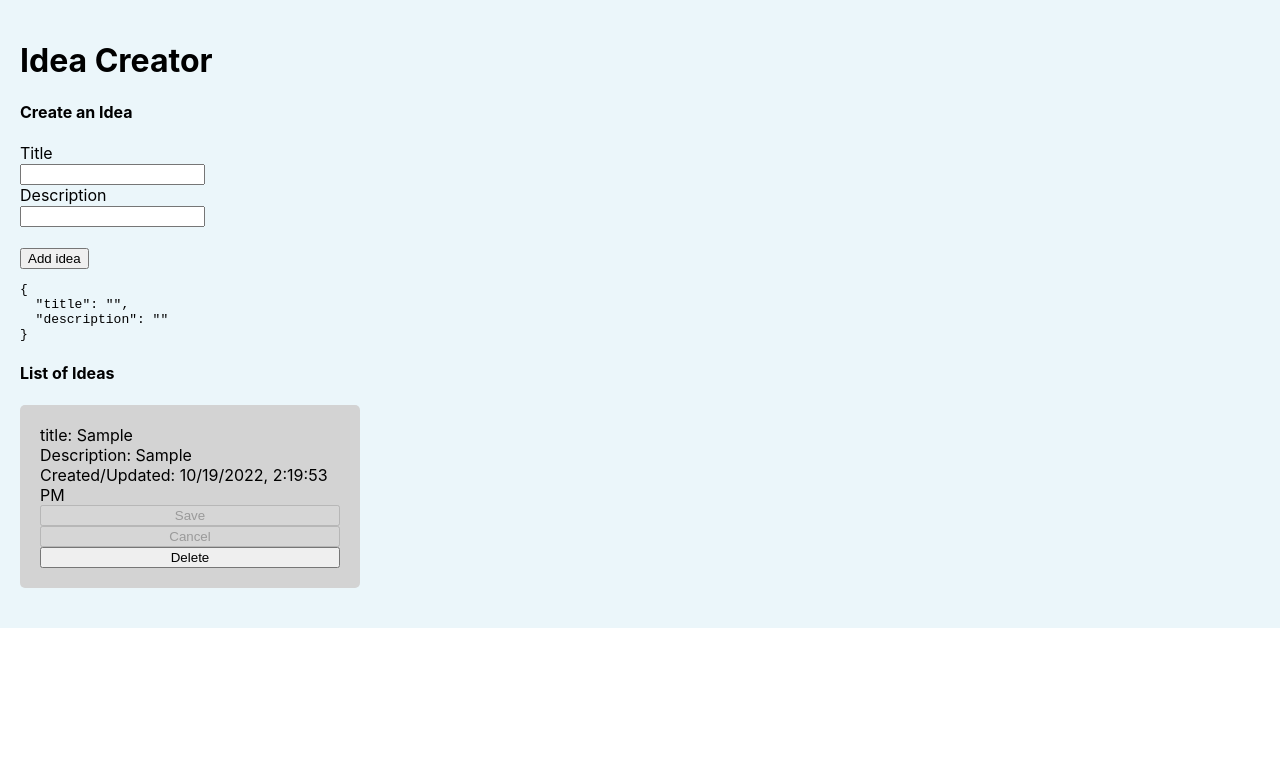
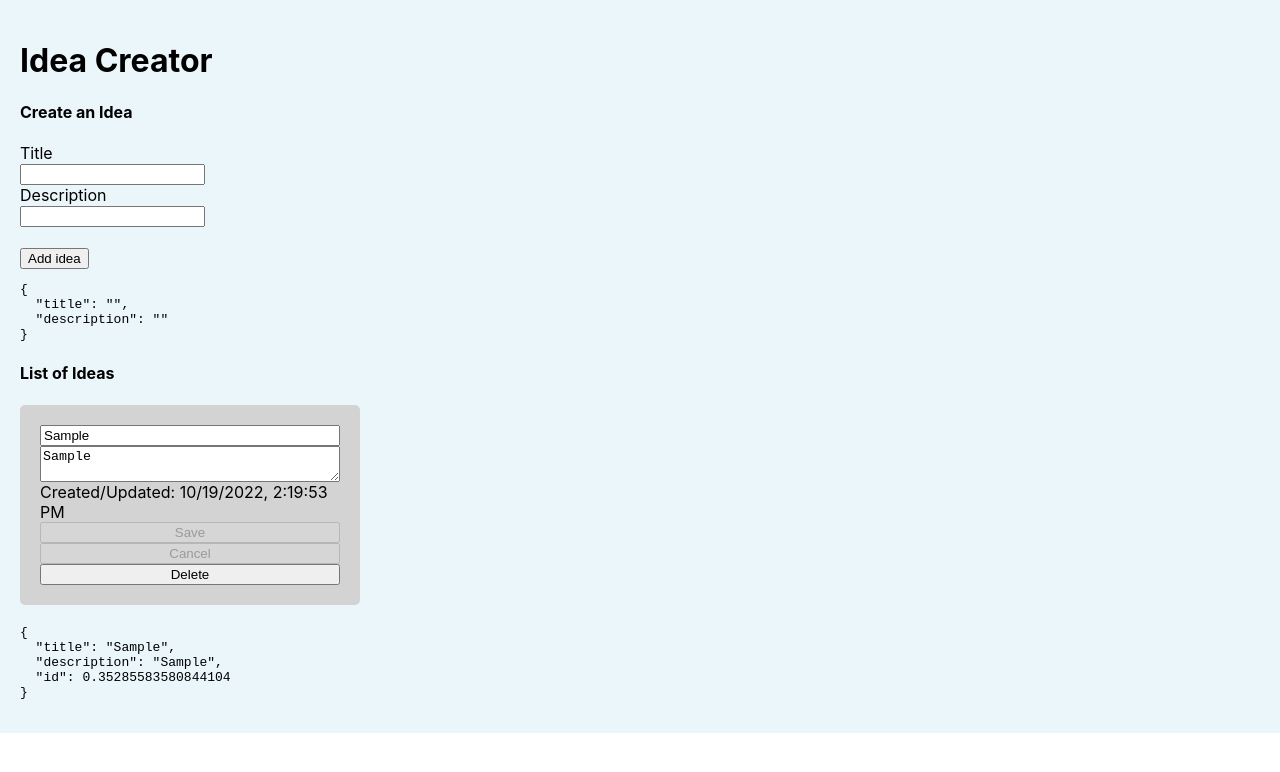
Before and after one commit to kammanz/idea-creator, a React (Create React App) app: page / in a window 1280 px wide. Both pictures are taken after typing "Sample", "Sample" into the empty fields and a click on the button "Add idea". Shown: the top 772 px of the page. Built offline with nearby package versions, Linux system fonts and the light colour scheme.

Commit message:
changing list to formik

```diff
--- a/src/components/Card.js
+++ b/src/components/Card.js
@@ -1,4 +1,5 @@
 import React from 'react';
+import { Formik, Form } from 'formik';
 import styles from './Card.module.css';
 
 const Card = (
@@ -18,39 +19,36 @@ const Card = (
     handleActivateDescription,
     handleBlur,
     handleCancel,
+    handleSubmit,
   },
   ref
-  // textareaRef
 ) => {
   const inputRef2 = React.useRef();
   console.log('inputRef2', inputRef2);
   return (
+    <Formik
+      initialValues={{ title: title, description: description, id: id }}
+      onSubmit={(values, actions) => {
+        handleSubmit(values);
+      }}>
+      {({ values, handleChange }) => (
+        <Form>
           <div className={styles.card}>
-      {isSelectedIdea && isTitleActive ? (
             <input
               ref={ref}
               type="text"
-          defaultValue={selectedIdea.title}
-          onChange={handleTitleChange}
-          onBlur={handleBlur}
+              name="title"
+              defaultValue={values.title}
+              onChange={handleChange}
             />
-      ) : (
-        <div onClick={(e) => handleActivateTitle(e, id)}>title: {title}</div>
-      )}
-      {isSelectedIdea && isDescriptionActive ? (
-        <input
-          // ref={textareaRef}
+
+            <textarea
               ref={ref}
               type="textarea"
-          defaultValue={selectedIdea.description}
-          onChange={handleDescriptionChange}
-          onBlur={handleBlur}
+              name="description"
+              defaultValue={values.description}
+              onChange={handleChange}
             />
-      ) : (
-        <div onClick={() => handleActivateDescription(id)}>
-          Description: {description}
-        </div>
-      )}
             <div>Created/Updated: {date}</div>
             <button
               onClick={() => handleUpdate(id)}
@@ -74,6 +72,10 @@ const Card = (
             </button>
             <button onClick={() => handleDelete(id)}>Delete</button>
           </div>
+          <pre>{JSON.stringify(values, null, 2)}</pre>
+        </Form>
+      )}
+    </Formik>
   );
 };
 
--- a/src/components/List.js
+++ b/src/components/List.js
@@ -6,20 +6,24 @@ import Form from './Form';
 
 const List = () => {
   const [ideas, setIdeas] = useState([]);
-  const [selectedIdea, setSelectedIdea] = useState({});
+  const [selectedId, setSelectedId] = useState(null);
 
-  useEffect(() => {
-    setSelectedIdea({});
-  }, [ideas]);
+  // useEffect(() => {
+  //   setSelectedId();
+  // }, [ideas]);
 
   useEffect(() => {
     if (inputRef.current !== undefined) {
       console.log('inputRef, inside conditional: ');
       inputRef && inputRef.current?.focus();
     }
-  }, [selectedIdea]);
+  }, [selectedId]);
 
   let inputRef = React.useRef();
+
+  // let selectedIdea = ideas.find((idea) => idea.id === selectedId);
+  // selectedIdea = { ...selectedIdea, isTitleActive: true };
+  // selectedIdea = { ...selectedIdea, isDescriptionActive: true };
 
   const handleSubmit = (values) => {
     const { title, description } = values;
@@ -33,6 +37,8 @@ const List = () => {
       description,
       dateNum,
       dateString,
+      isTitleActive: false,
+      isDescriptionActive: false,
     };
     setIdeas([...ideas, newIdea]);
   };
@@ -44,8 +50,8 @@ const List = () => {
 
   const handleUpdate = (id) => {
     console.log('handle update ran');
-    console.log('selectedIdea.title', selectedIdea.title);
-    console.log('selectedIdea.description', selectedIdea.description);
+    // console.log('selectedIdea.title', selectedIdea.title);
+    // console.log('selectedIdea.description', selectedIdea.description);
     let date = new Date();
     let dateNum = date.getTime();
     let dateString = date.toLocaleString();
@@ -54,8 +60,8 @@ const List = () => {
       return idea.id === id
         ? {
             ...idea,
-            title: selectedIdea.title,
-            description: selectedIdea.description,
+            title: idea.title,
+            description: idea.description,
             dateNum,
             dateString,
           }
@@ -63,44 +69,85 @@ const List = () => {
     });
 
     setIdeas(updatedList);
+    setSelectedId({});
   };
 
   const handleActivateTitle = (e, id) => {
-    console.log('e.target', e.currentTarget);
+    setSelectedId(id);
+    // console.log('e.target', e.currentTarget);
     const selectedItem = ideas.find((idea) => idea.id === id);
-    setSelectedIdea({
-      ...selectedItem,
-      isTitleActive: true,
-      isDescriptionActive: false,
-    });
+
+    setIdeas((currentIdeas) =>
+      currentIdeas.map((idea) => {
+        // if (idea.id === id) {
+        //   return { ...idea, title: e.target.value };
+        // } else {
+        //   return idea;
+        // }
+        return idea.id === selectedItem.id
+          ? { ...idea, isTitleActive: true, isDescriptionActive: false }
+          : idea;
+      })
+    );
+
+    // setSelectedIdea({
+    //   ...selectedItem,
+    //   isTitleActive: true,
+    //   isDescriptionActive: false,
+    // });
+
     // console.log(inputRef.current);
     // inputRef.current?.focus();
   };
 
-  const handleActivateDescription = (id) => {
+  const handleActivateDescription = (e, id) => {
+    setSelectedId(id);
     const selectedItem = ideas.find((idea) => idea.id === id);
-    setSelectedIdea({
-      ...selectedItem,
-      isTitleActive: false,
-      isDescriptionActive: true,
-    });
+
+    setIdeas((currentIdeas) =>
+      currentIdeas.map((idea) => {
+        // if (idea.id === id) {
+        //   return { ...idea, title: e.target.value };
+        // } else {
+        //   return idea;
+        // }
+        return idea.id === selectedItem.id
+          ? { ...idea, isTitleActive: false, isDescriptionActive: false }
+          : idea;
+      })
+    );
+    // setSelectedIdea({
+    //   ...selectedItem,
+    //   isTitleActive: false,
+    //   isDescriptionActive: true,
+    // });
   };
 
-  const handleTitleChange = (e) => {
-    setSelectedIdea({ ...selectedIdea, title: e.target.value });
+  const handleTitleChange = (e, id) => {
+    // setSelectedIdea({ ...selectedIdea, title: e.target.value });
+    setIdeas((currentIdeas) =>
+      currentIdeas.map((idea) => {
+        // if (idea.id === id) {
+        //   return { ...idea, title: e.target.value };
+        // } else {
+        //   return idea;
+        // }
+        return idea.id === id ? { ...idea, title: e.target.value } : idea;
+      })
+    );
   };
 
-  const handleDescriptionChange = (e) => {
-    setSelectedIdea({ ...selectedIdea, description: e.target.value });
-  };
-
-  const handleBlur = () => {
-    console.log('handle blur');
-    setSelectedIdea({});
+  const handleDescriptionChange = (e, id) => {
+    // setSelectedIdea({ ...selectedIdea, description: e.target.value });
+    setIdeas((currentIdeas) =>
+      currentIdeas.map((idea) => {
+        return idea.id === id ? { ...idea, description: e.target.value } : idea;
+      })
+    );
   };
 
   const handleCancel = () => {
-    setSelectedIdea({});
+    setSelectedId(null);
   };
 
   return (
@@ -118,8 +165,8 @@ const List = () => {
                 title={title}
                 description={description}
                 date={dateString}
-                selectedIdea={selectedIdea}
-                isSelectedIdea={selectedIdea.id === id}
+                selectedIdea={idea}
+                isSelectedIdea={idea.id === id}
                 handleDelete={handleDelete}
                 handleUpdate={handleUpdate}
                 handleActivateTitle={handleActivateTitle}
```
Lines whose indentation alone changed are shown as unchanged.
